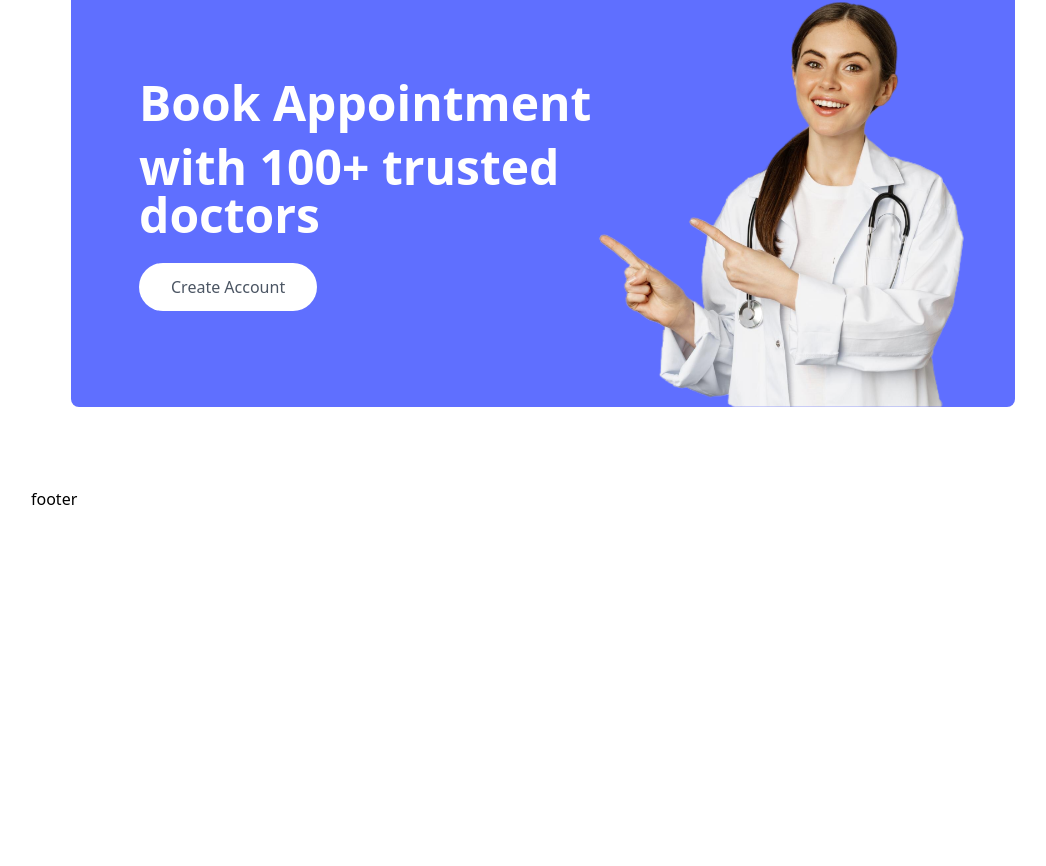
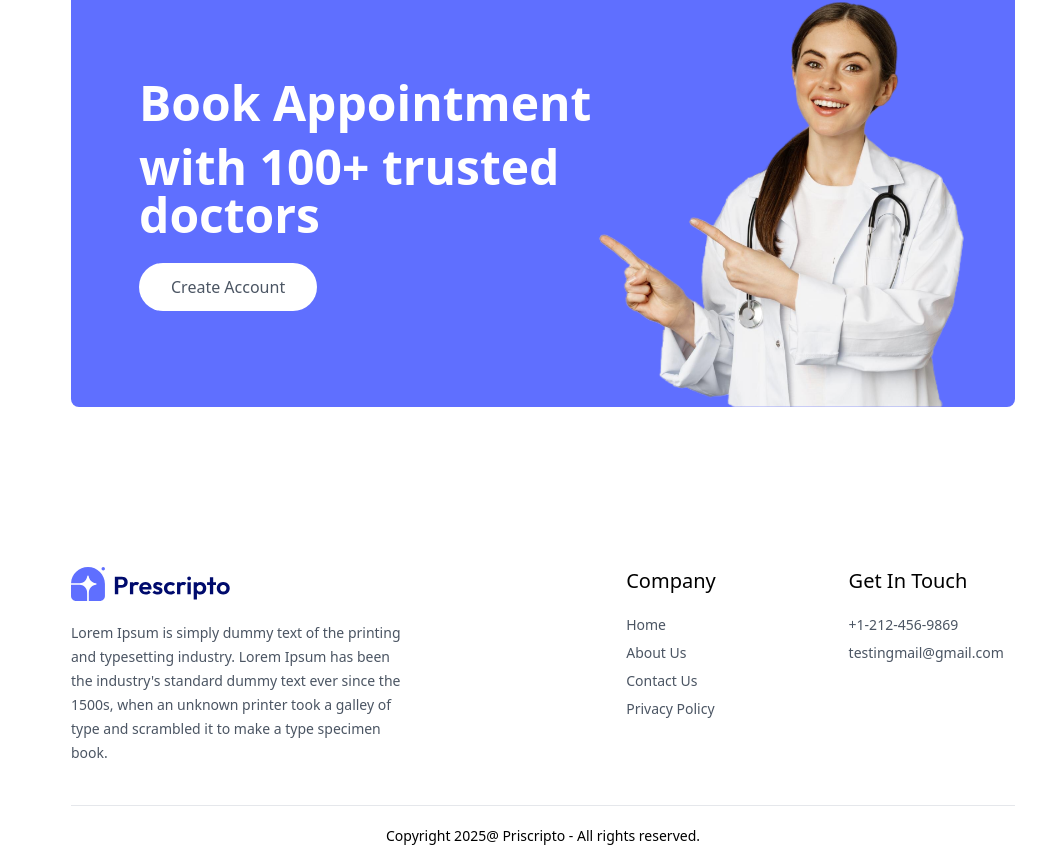
Before and after one commit to VijayVadaboina/Prescripto, a React (Vite) app in the folder Prescripto/Frontend/: page / in a window 1280 px wide. Shown: the part 2435-3301 px from the top of the page, without its empty margins (97-1143 px from the left). Before the commit the page ends 2946 px from the top, so only its background shows below. Built offline with nearby package versions, Linux system fonts and the light colour scheme.

Commit message:
FE added Footer section to the Home Page

```diff
--- a/Prescripto/Frontend/src/App.jsx
+++ b/Prescripto/Frontend/src/App.jsx
@@ -8,6 +8,7 @@
 import MyProfile from "./pages/MyProfile";
 import Appointment from "./pages/Appointment";
 import Navbar from "./components/Navbar";
+import Footer from "./components/Footer";
 function App() {
   return (
     <>
@@ -24,6 +25,7 @@
           <Route path="/appointment/:docId" element={<Appointment />}></Route>
           <Route path="/my-profile" element={<MyProfile />}></Route>
         </Routes>
+        <Footer />
       </div>
     </>
   );
--- a/Prescripto/Frontend/src/components/Footer.jsx
+++ b/Prescripto/Frontend/src/components/Footer.jsx
@@ -1,3 +1,44 @@
+import { assets } from "../assets/assets";
+
 export default function Footer() {
-  return <div>footer</div>;
+  return (
+    <div className="md:mx-10">
+      <div className="flex flex-col sm:grid grid-cols-[3fr_1fr_1fr] gap-14 my-10 mt-40 text-sm">
+        {/* ---left section---*/}
+        <div>
+          <img className="mb-5 w-40" src={assets.logo} alt="" />
+          <p className="w-full md:w-2/3 text-gray-600 leading-6">
+            Lorem Ipsum is simply dummy text of the printing and typesetting
+            industry. Lorem Ipsum has been the industry's standard dummy text
+            ever since the 1500s, when an unknown printer took a galley of type
+            and scrambled it to make a type specimen book.
+          </p>
+        </div>
+        {/* ---center section---*/}
+        <div>
+          <p className="text-xl font-medium mb-5">Company</p>
+          <ul className="flex flex-col gap-2 text-gray-600">
+            <li>Home</li>
+            <li>About Us</li>
+            <li>Contact Us</li>
+            <li>Privacy Policy</li>
+          </ul>
+        </div>
+        {/* ---Right section---*/}
+        <div>
+          <p className="text-xl font-medium mb-5">Get In Touch</p>
+          <ul className="flex flex-col gap-2 text-gray-600">
+            <li>+1-212-456-9869</li>
+            <li>testingmail@gmail.com</li>
+          </ul>
+        </div>
+      </div>
+      <div>
+        <hr />
+        <p className="py-5 text-sm text-center">
+          Copyright 2025@ Priscripto - All rights reserved.
+        </p>
+      </div>
+    </div>
+  );
 }
--- a/Prescripto/Frontend/src/pages/Home.jsx
+++ b/Prescripto/Frontend/src/pages/Home.jsx
@@ -3,7 +3,6 @@
 import SpecialityMenu from "../components/SpecialityMenu";
 import TopDoctors from "../components/TopDoctors";
 import Banner from "../components/Banner";
-import Footer from "../components/Footer";
 
 export default function Home() {
   return (
@@ -12,7 +11,6 @@
       <SpecialityMenu />
       <TopDoctors />
       <Banner />
-      <Footer />
     </>
   );
 }
```
